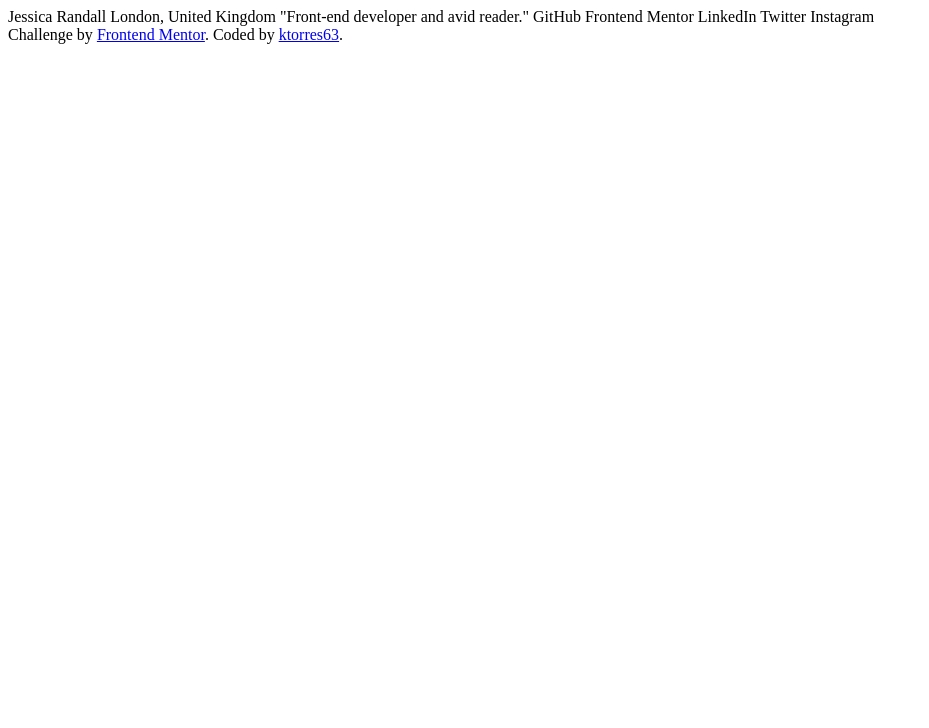
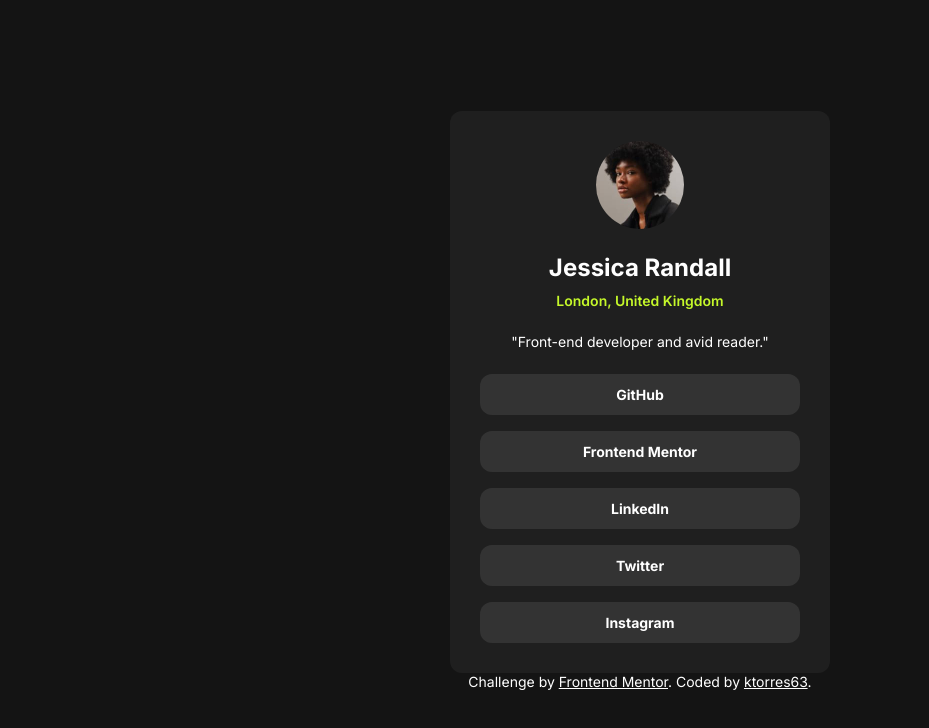
Before and after one commit to ktorres63/social-links-profile, a plain HTML site: page index.html in a window 1280 px wide. Shown: the whole page, without its empty margins (0-929 px from the left). Drawn offline with Linux system fonts and the light colour scheme.

Commit message:
Solve social-links-profile
Using flexbox and block display, I solve the challenge, the hover still needs
to be completed

```diff
--- a/index.html
+++ b/index.html
@@ -16,22 +16,31 @@
 </head>
 
 <body>
-  <main>
 
-    Jessica Randall
-    London, United Kingdom
-    "Front-end developer and avid reader."
+  <section>
+    <div class="basic-information">
+      <img src="./assets/images/avatar-jessica.jpeg" alt="profile photo">
+      <div class="user">
+        <h2 class="name">Jessica Randall</h2>
+        <p class="ubication">London, United Kingdom</p>
+      </div>
+      <div class="user-description">
+        <p>"Front-end developer and avid reader."</p>
+      </div>
+    </div>
+    <ul class="user-links">
+      <li><a href="#">GitHub</a></li>
+      <li><a href="#">Frontend Mentor</a></li>
+      <li><a href="#">LinkedIn</a></li>
+      <li><a href="#">Twitter</a></li>
+      <li><a href="#">Instagram</a></li>
+    </ul>
+  </section>
 
-    GitHub
-    Frontend Mentor
-    LinkedIn
-    Twitter
-    Instagram
-  </main>
-  <div class="attribution">
+  <footer class="attribution">
     Challenge by <a href="https://www.frontendmentor.io?ref=challenge" target="_blank">Frontend Mentor</a>.
     Coded by <a href="https://github.com/ktorres63">ktorres63</a>.
-  </div>
+  </footer>
 </body>
 
 </html>
--- a/styles.css
+++ b/styles.css
@@ -0,0 +1,72 @@
+* {
+  box-sizing: border-box;
+  font-family: "Inter", sans-serif;
+  margin: 0;
+  padding: 0;
+  color: white;
+  font-size: 14px;
+}
+p, h2{
+  text-align: center;
+}
+html,
+body {
+  height: 100%;
+}
+body {
+  background-color: hsl(0, 0%, 8%);
+  display: flex;
+  flex-direction: column;
+  align-items: center;
+  justify-content: center;
+}
+section {
+  display: flex;
+  flex-direction: column;
+  background-color: hsl(0, 0%, 12%);
+  padding: 30px;
+  width: 380px;
+  gap: 24px;
+  border-radius: 12px;
+}
+.basic-information {
+  gap: 24px;
+  display: flex;
+  flex-direction: column;
+}
+img {
+  display: block;
+  width: 88px;
+  height: 88px;
+  border-radius: 50%;
+  margin-left: auto;
+  margin-right: auto;
+}
+.user-links {
+  list-style-type: none;
+  display: flex;
+  flex-direction: column;
+  gap: 16px;
+}
+.user-links li {
+}
+.user-links li a {
+  display: block;
+  text-decoration: none;
+  height: 100%;
+  width: 100%;
+  background-color: hsl(0, 0%, 20%);
+  border-radius: 12px;
+  padding-top: 12px;
+  padding-bottom: 12px;
+  text-align: center;
+  font-weight: bold;
+}
+.user .name {
+  font-size: 24px;
+  margin-bottom: 10px;
+}
+.user .ubication {
+  color: hsl(75, 94%, 57%);
+  font-weight: 600;
+}
```
